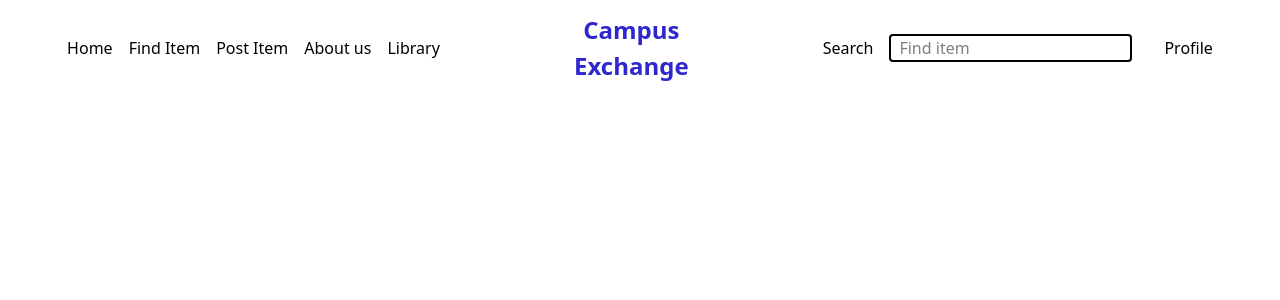
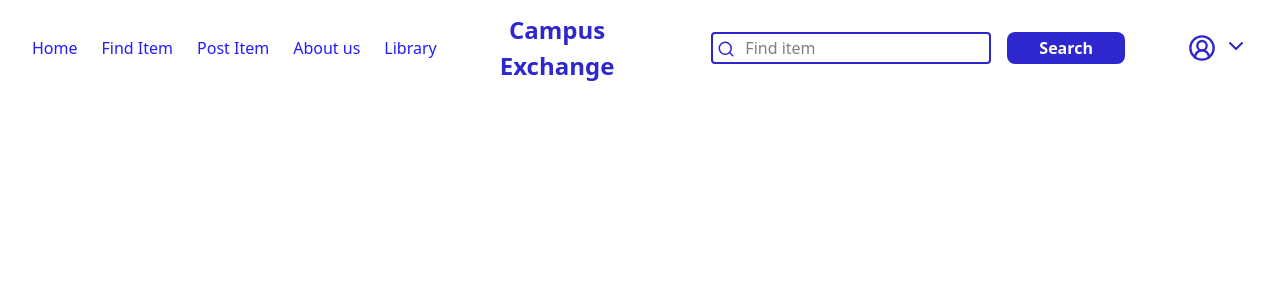
Before and after one commit to Banerjee2021/Campus-Exchange, a React (Vite) app in the folder Frontend/: page / in a window 1280 px wide. Shown: the top 300 px of the page. Built offline with nearby package versions, Linux system fonts and the light colour scheme.

Commit message:
Modified Navbar.jsx

```diff
--- a/Frontend/src/components/Navbar.jsx
+++ b/Frontend/src/components/Navbar.jsx
@@ -1,10 +1,12 @@
 import { Link } from "react-router";
+import { CircleUserRound, Search, ChevronDown } from 'lucide-react'
+
 function Navbar(){
     return(
         <>
-            <div id = "navbar" className = "w-screen h-[12vh] flex-row flex justify-around items-center text-center">
+            <div id = "navbar" className = "w-screen h-[12vh] flex-row flex justify-between items-center text-center px-8">
                 <div id = "navbar-items">
-                    <ul className = "list-none flex flex-row gap-4">
+                    <ul className = "list-none flex flex-row gap-6">
                         <li><Link to = "/">Home</Link></li>
                         <li><Link to = "/find">Find Item</Link></li>
                         <li><Link to = "/post">Post Item</Link></li>
@@ -14,15 +16,21 @@ function Navbar(){
                 </div>
 
                 <div className = "">
-                    <h1 className = "text-[24px] font-extrabold text-[#2F27CE]">Campus</h1>
-                    <h2 className = "text-[24px] font-extrabold text-[#2F27CE]">Exchange</h2>
+                    <Link to ="/">
+                        <h1 className = "text-[24px] font-extrabold text-[#2F27CE]">Campus</h1>
+                        <h2 className = "text-[24px] font-extrabold text-[#2F27CE]">Exchange</h2>
+                    </Link>
                 </div>
 
-                <div>
-                    <label htmlFor="">Search</label>
-                    <input type="search" name="" id="" placeholder = "Find item" className = "ml-4 border-2 pl-2 rounded-[4px] mr-8"/>
+                <div className = "flex flex-row">
+                    <Search size={18} className = "relative left-10 top-2 z-10" color="#2F27CE"/>
+                    <input type="search" name="" id="" placeholder = "Find item" className = "ml-4 border-2 pl-8 rounded-[4px] mr-4 w-70 outline-none border-[#2F27CE]"/>
+                    <button className = "px-8 py-1 bg-[#2F27CE] text-white rounded-[8px] cursor-pointer hover:bg-[#2F27CE] font-[600]">Search</button>
+                </div>
 
-                    <span>Profile</span>
+                <div className = "flex flex-row gap-2 cursor-pointer" id = "profile">
+                    <span><CircleUserRound size={28} color="#2F27CE"/></span>
+                    <span id = "arrow"><ChevronDown size = {24} color="#2F27CE"/></span>
                 </div>
             </div>
         </>
--- a/Frontend/src/index.css
+++ b/Frontend/src/index.css
@@ -1,5 +1,8 @@
 @import "tailwindcss" ;
 
+
+
+/* -------------- Navbar ------------- */
 
 #navbar-btns > button{
     padding-inline: 20px;
@@ -15,3 +18,15 @@
 #navbar-btns > button:hover{
     background-color: #241cff;
 }
+
+#navbar-items > ul > li{
+    color: #241cff;
+    font-weight: 500;
+    transition: 0.2s ease-in-out;
+}
+#profile > #arrow{
+    transition: 0.35s ease-in-out;
+}
+#profile:hover > #arrow{
+    transform: rotate(180deg);
+}
```
